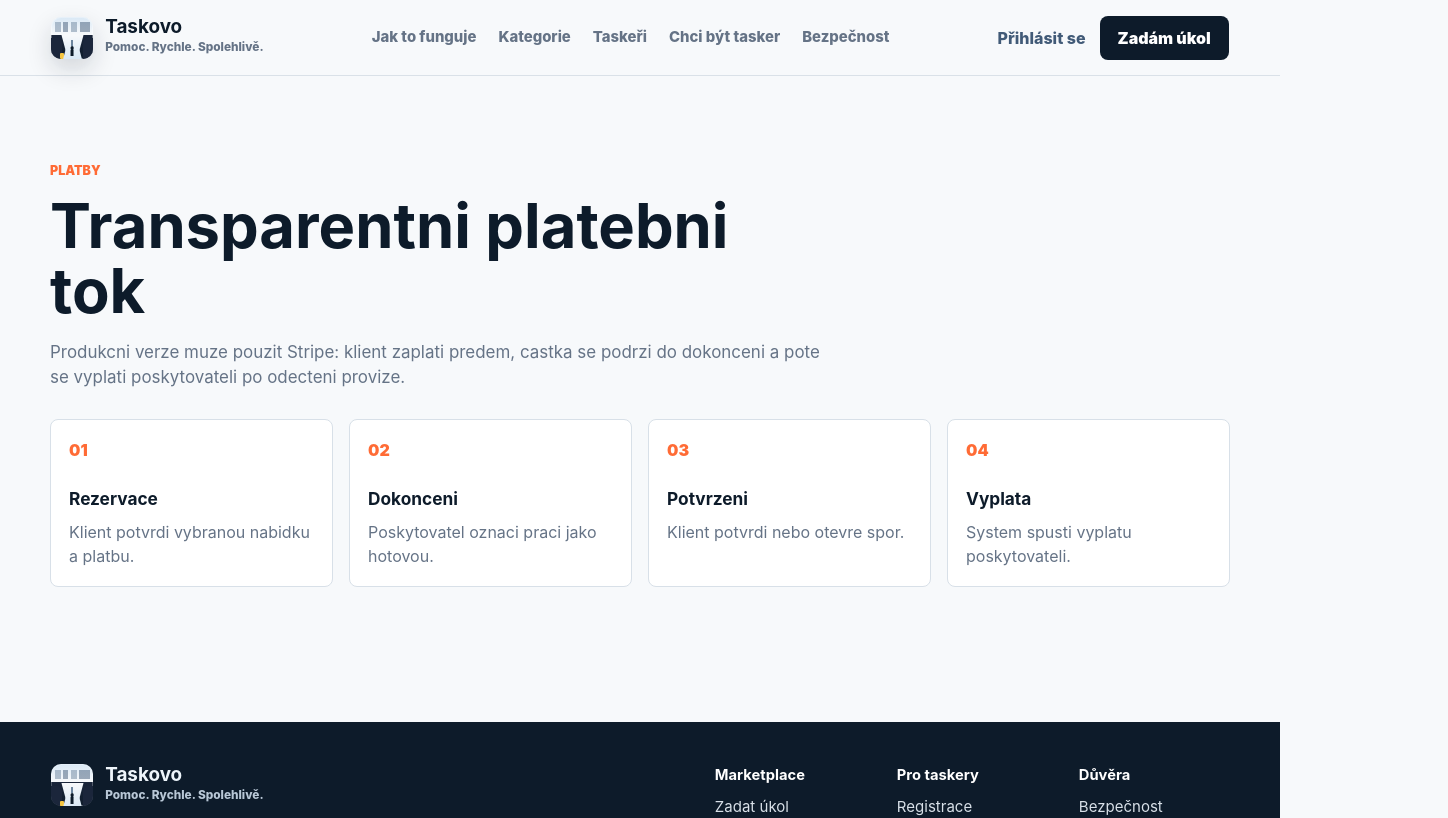
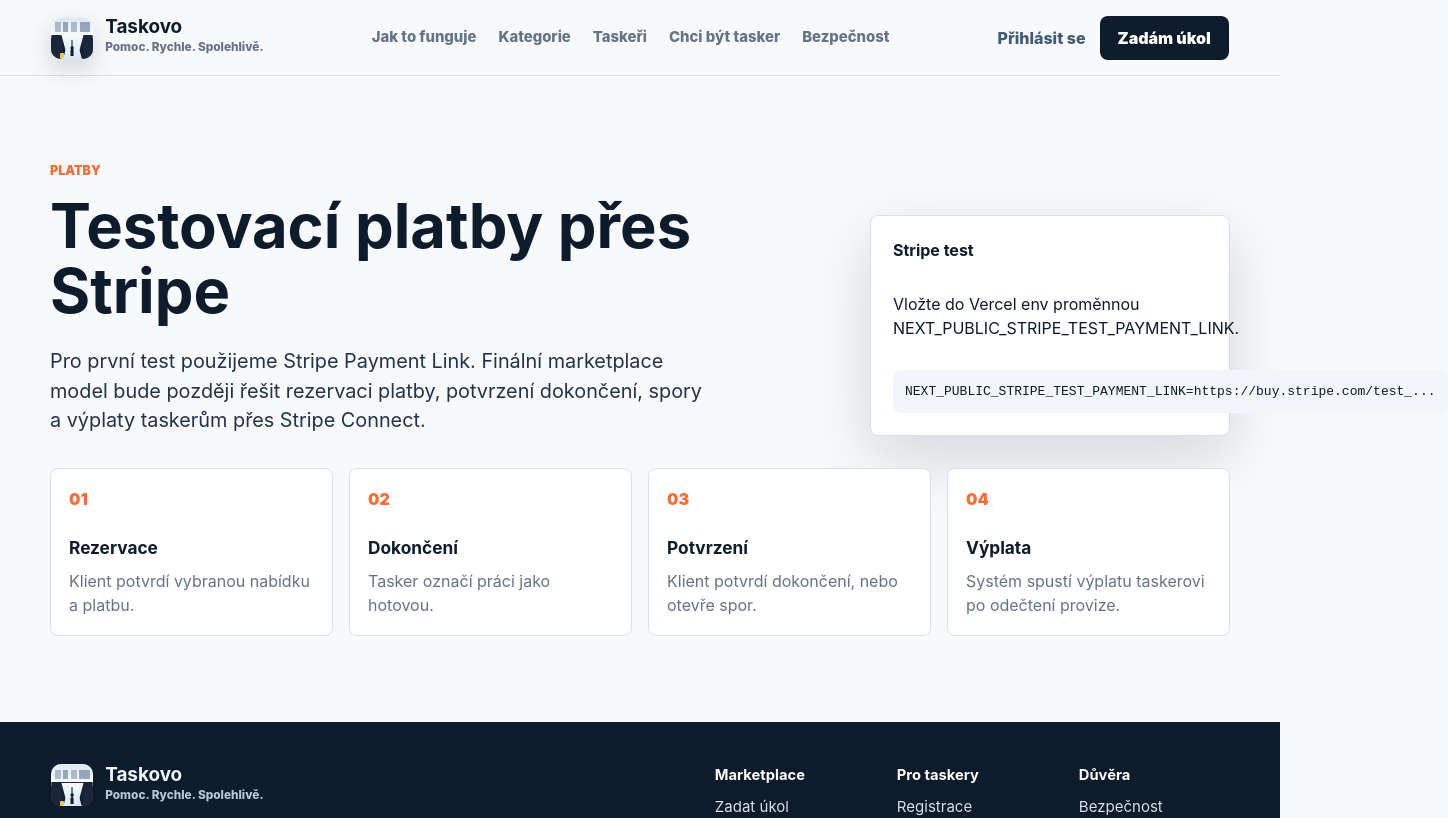
Before and after one commit to kaziodimm/taskovo-app, a Next.js app: page /platby in a window 1280 px wide. Shown: the top 818 px of the page, 1448 px wide, since content can reach past the window. Built offline with nearby package versions, Linux system fonts and the light colour scheme.

Commit message:
Prepare Stripe test payment page

```diff
--- a/app/platby/page.tsx
+++ b/app/platby/page.tsx
@@ -1,8 +1,33 @@
 import { Footer } from "@/components/Footer";
 import { Header } from "@/components/Header";
 
+const stripePaymentLink = process.env.NEXT_PUBLIC_STRIPE_TEST_PAYMENT_LINK;
+
 export default function PaymentsPage() {
   return (
-    <><Header /><main className="page-shell"><section className="section-title"><p className="kicker">Platby</p><h1 className="page-title">Transparentni platebni tok</h1><p>Produkcni verze muze pouzit Stripe: klient zaplati predem, castka se podrzi do dokonceni a pote se vyplati poskytovateli po odecteni provize.</p></section><div className="workflow-grid"><article><span>01</span><h3>Rezervace</h3><p>Klient potvrdi vybranou nabidku a platbu.</p></article><article><span>02</span><h3>Dokonceni</h3><p>Poskytovatel oznaci praci jako hotovou.</p></article><article><span>03</span><h3>Potvrzeni</h3><p>Klient potvrdi nebo otevre spor.</p></article><article><span>04</span><h3>Vyplata</h3><p>System spusti vyplatu poskytovateli.</p></article></div></main><Footer /></>
+    <>
+      <Header />
+      <main className="page-shell">
+        <section className="page-hero">
+          <div>
+            <p className="kicker">Platby</p>
+            <h1 className="page-title">Testovací platby přes Stripe</h1>
+            <p className="hero-lead">Pro první test použijeme Stripe Payment Link. Finální marketplace model bude později řešit rezervaci platby, potvrzení dokončení, spory a výplaty taskerům přes Stripe Connect.</p>
+          </div>
+          <div className="payment-test-card">
+            <strong>Stripe test</strong>
+            {stripePaymentLink ? <a className="button primary" href={stripePaymentLink}>Otevřít testovací platbu</a> : <p>Vložte do Vercel env proměnnou NEXT_PUBLIC_STRIPE_TEST_PAYMENT_LINK.</p>}
+            <code>NEXT_PUBLIC_STRIPE_TEST_PAYMENT_LINK=https://buy.stripe.com/test_...</code>
+          </div>
+        </section>
+        <div className="workflow-grid">
+          <article><span>01</span><h3>Rezervace</h3><p>Klient potvrdí vybranou nabídku a platbu.</p></article>
+          <article><span>02</span><h3>Dokončení</h3><p>Tasker označí práci jako hotovou.</p></article>
+          <article><span>03</span><h3>Potvrzení</h3><p>Klient potvrdí dokončení, nebo otevře spor.</p></article>
+          <article><span>04</span><h3>Výplata</h3><p>Systém spustí výplatu taskerovi po odečtení provize.</p></article>
+        </div>
+      </main>
+      <Footer />
+    </>
   );
 }
```
